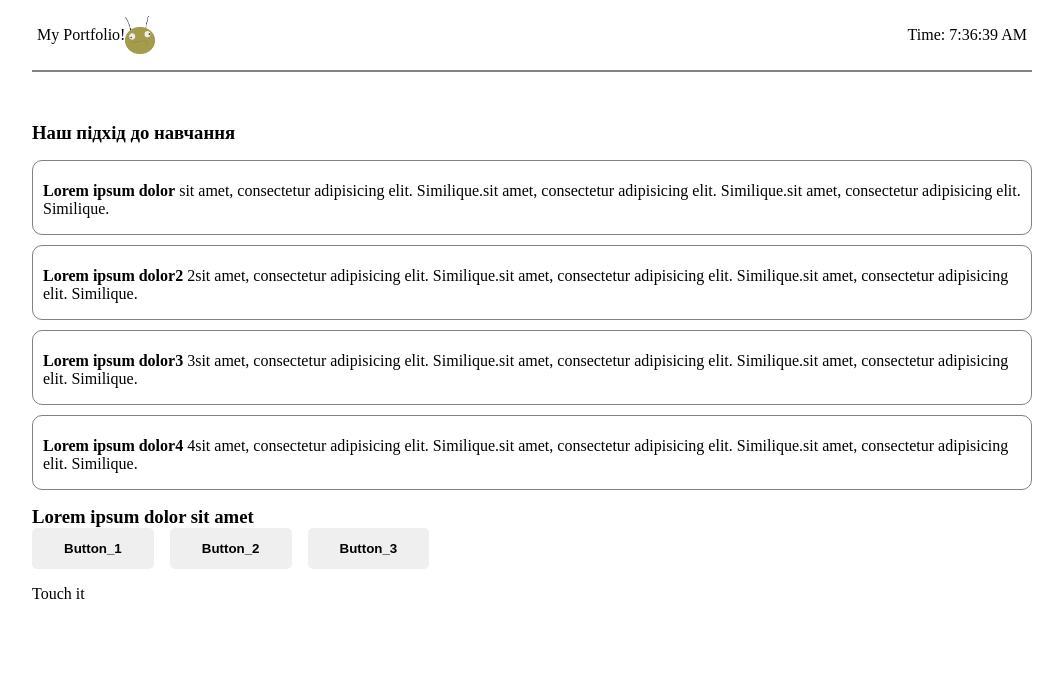
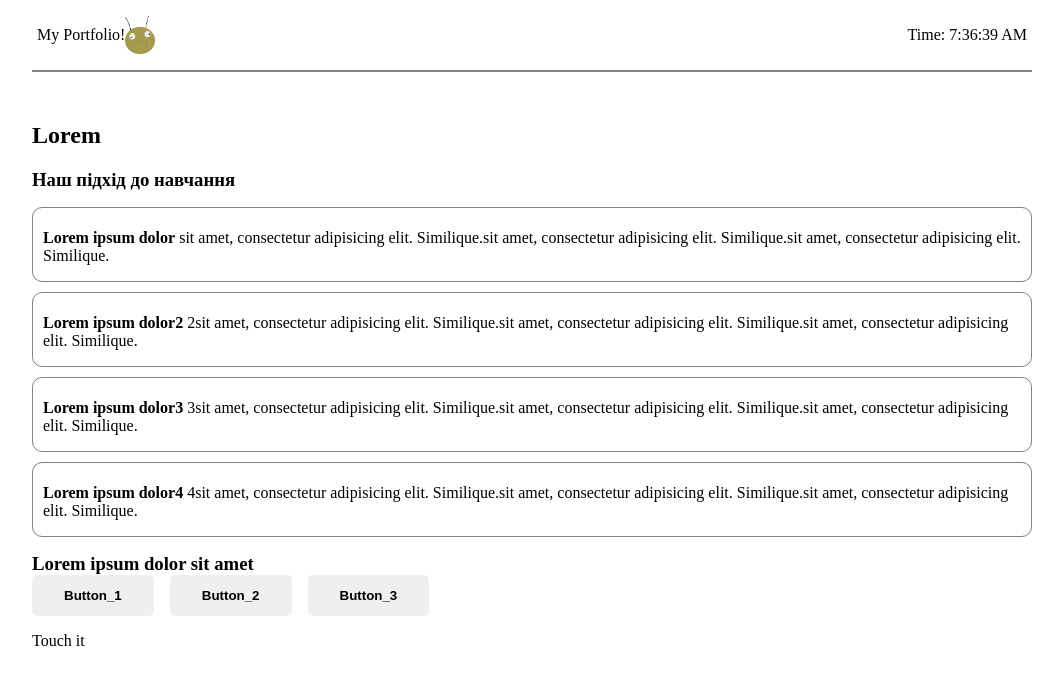
Before and after one commit to aleksname/React-Vite__FirstApp, a React (Vite) app: page / in a window 1280 px wide. Shown: the top 684 px of the page, without its empty margins (108-1171 px from the left). Built offline with nearby package versions, Linux system fonts and the light colour scheme.

Commit message:
change: refactoring code

```diff
--- a/src/App.css
+++ b/src/App.css
@@ -30,7 +30,7 @@ header{
 }
 /* ----BLOCK - main---- */
 
-.main{
+.main__block{
     margin-top: 50px;
 }
 .section_ul{
@@ -43,3 +43,7 @@ header{
     margin-bottom: 10px;
     border-radius: 10px;
 }
+
+.centered{
+    align-items: center;
+}
--- a/src/App.jsx
+++ b/src/App.jsx
@@ -1,43 +1,25 @@
 import './App.css'
 import Header from './components/Header'
-import {ways} from './data'
-import ReturnElementLi from './components/ReturnElemtntLi'
-import Button from './components/Button/Button'
-import { useState } from 'react'
-import { differences } from './data'
+import CopySection from './components/CopySection'
+import SecondMainSection from './components/SecondMainSection'
+import IntroSection from './components/IntroSection'
 
 function App() {
-  const [contentType, setContenttype] = useState(null)
-
-  function handleClick(type){
-    setContenttype(type)
-    console.log(contentType);
-
-  }
-
   return (
     <>
-    <div className='wrapper'>
-      <Header/>
-      <main className='main'>
-        <section className='main__section'>
-          <h3>Наш підхід до навчання</h3>
-          <ul className='section_ul'>
-            {/*вельми цікавий спосіб 0_0 */}
-            {ways.map((way) =>(
-              <ReturnElementLi key={way.title} {...way}/>
-            ))}
-          </ul>
-        </section>
-        <section>
-          <h3>Lorem ipsum dolor sit amet</h3>
-          <Button isActive={contentType === 'way'} onClick={() => handleClick("way")}>Button_1</Button>
-          <Button isActive={contentType === 'easy'} onClick={() => handleClick("easy")}>Button_2</Button>
-          <Button isActive={contentType === 'program'} onClick={() => handleClick("program")}>Button_3</Button>
-          { !contentType ?  <p>Touch it</p> : null}
-          { contentType ?  <p>{differences[contentType]}</p> : null}
-        </section>
-      </main>
+      <div className='wrapper'>
+        <div className="header__block">
+          <Header/>
+        </div>
+        <main className='main__block'>
+          <IntroSection/>
+          <section className='section__block'>
+            <CopySection/>
+          </section>
+          <section className='section__block'>
+            <SecondMainSection/>
+          </section>
+        </main>
     </div>
     </>
   )
--- /dev/null
+++ b/src/components/CopySection.jsx
@@ -0,0 +1,20 @@
+// рефакторінг
+import { ways } from "../data"
+import ReturnElementLi from './ReturnElementLi'
+
+function CompositionSection(){
+    return(
+    <div className='main__section'>
+          <h3>Наш підхід до навчання</h3>
+          <ul className='section_ul'>
+            {/*вельми цікавий спосіб 0_0 */}
+            {ways.map((way) =>(
+              <ReturnElementLi key={way.title} {...way}/>
+            ))}
+          </ul>
+      </div>
+    )
+}
+
+
+export default CompositionSection
--- /dev/null
+++ b/src/components/IntroSection.jsx
@@ -0,0 +1,22 @@
+import React from "react"
+import '../App.css'
+// function IntroSection() {
+//     return (
+//         <section>
+//             <h1 className="centered"> Lorem ipsum dolor </h1>
+//             <h3 className="centered" style={{color: '#666'}}>sit amet consectetur adipisicing elit.</h3>
+//         </section>
+//     )
+// }
+
+// export default IntroSection
+
+function IntroSection() {
+    return (
+        React.createElement('section',
+        null,
+        React.createElement('h1', { className: "centered" }, 'Lorem'))
+    )
+}
+
+export default IntroSection
--- /dev/null
+++ b/src/components/SecondMainSection.jsx
@@ -0,0 +1,26 @@
+import {differences } from "../data"
+import Button from "./Button/Button"
+import { useState } from 'react'
+
+
+function SecondMainSection() {
+ const [contentType, setContenttype] = useState(null)
+
+  function handleClick(type){
+    setContenttype(type)
+    console.log(contentType);
+
+  }
+    return (
+        <div>
+            <h3>Lorem ipsum dolor sit amet</h3>
+              <Button isActive={contentType === 'way'} onClick={() => handleClick("way")}>Button_1</Button>
+              <Button isActive={contentType === 'easy'} onClick={() => handleClick("easy")}>Button_2</Button>
+              <Button isActive={contentType === 'program'} onClick={() => handleClick("program")}>Button_3</Button>
+              { !contentType ?  <p>Touch it</p> : null}
+              { contentType ?  <p>{differences[contentType]}</p> : null}
+        </div>
+    )
+}
+
+ export default SecondMainSection
--- a/src/data.js
+++ b/src/data.js
@@ -20,6 +20,7 @@ export const ways = [
         '4sit amet, consectetur adipisicing elit. Similique.sit amet, consectetur adipisicing elit. Similique.sit amet, consectetur adipisicing elit. Similique.'
     },
 
+
 ]
 
 export const differences = {
```
Also changed, not shown: src/components/ReturnElementLi.jsx (renamed from src/components/ReturnElemtntLi.jsx), 1 other file (tests, documents, lock files or other folders).
